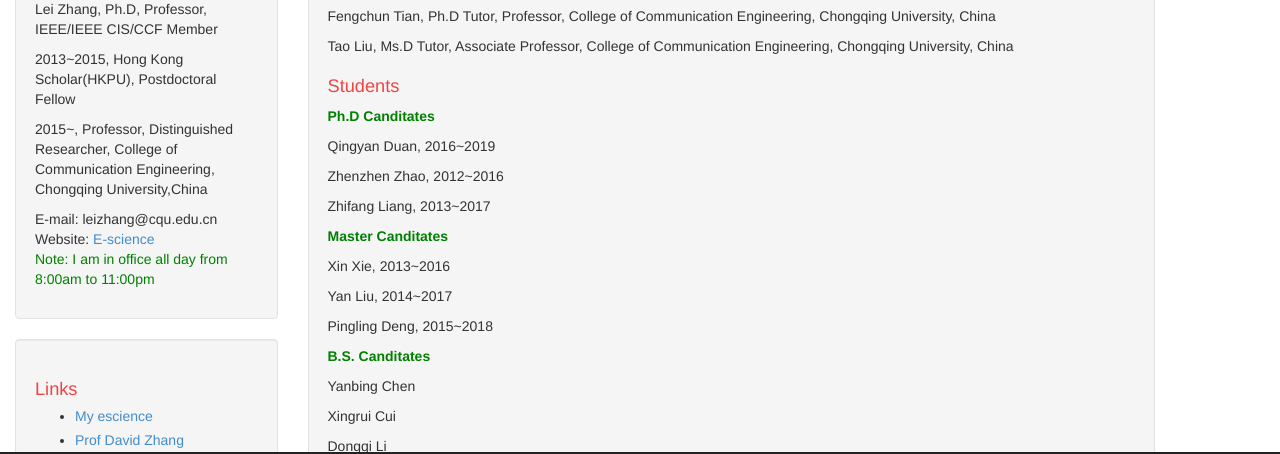
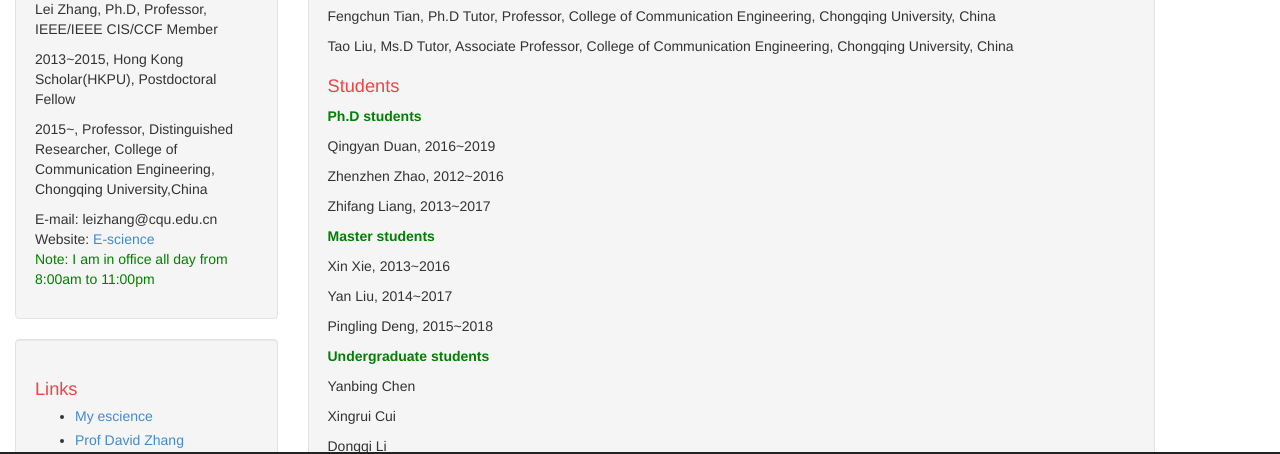
Before and after one commit to DrLeiZhang/website, a Jekyll site: the page built from people.html, in a window 1280 px wide and 900 px high. Shown: the part 418-872 px from the top of the window. Built offline with Jekyll 4.4.1, drawn with Linux system fonts in a browser that asks for light colours; Markdown is read by kramdown in place of the engine named in the settings.

Commit message:
Update
Signed-off-by: leizhang@cqu.edu.cn <leizhang@cqu.edu.cn>

```diff
--- a/people.html
+++ b/people.html
@@ -18,18 +18,18 @@
 <p> Tao Liu, Ms.D Tutor, Associate Professor, College of Communication Engineering, Chongqing University, China</p>
 
 <h1>Students</h1>
-<p style="color:green;"><h0><B>Ph.D Canditates</B></h0></p>
+<p style="color:green;"><h0><B>Ph.D students</B></h0></p>
 <p>Qingyan Duan, 2016~2019
 <p>Zhenzhen Zhao, 2012~2016</p>
 <p>Zhifang Liang, 2013~2017</p>
 
-<p style="color:green;"><h0><B>Master Canditates</B></h0></p>
+<p style="color:green;"><h0><B>Master students</B></h0></p>
 <p>Xin Xie, 2013~2016</p>
 <p>Yan Liu, 2014~2017</p>
 
 <p>Pingling Deng, 2015~2018</p>
 
-<p style="color:green;"><h0><B>B.S. Canditates</B></h0></p>
+<p style="color:green;"><h0><B>Undergraduate students</B></h0></p>
 <p>Yanbing Chen</p>
 <p>Xingrui Cui</p>
 <p>Dongqi Li</p>
```
